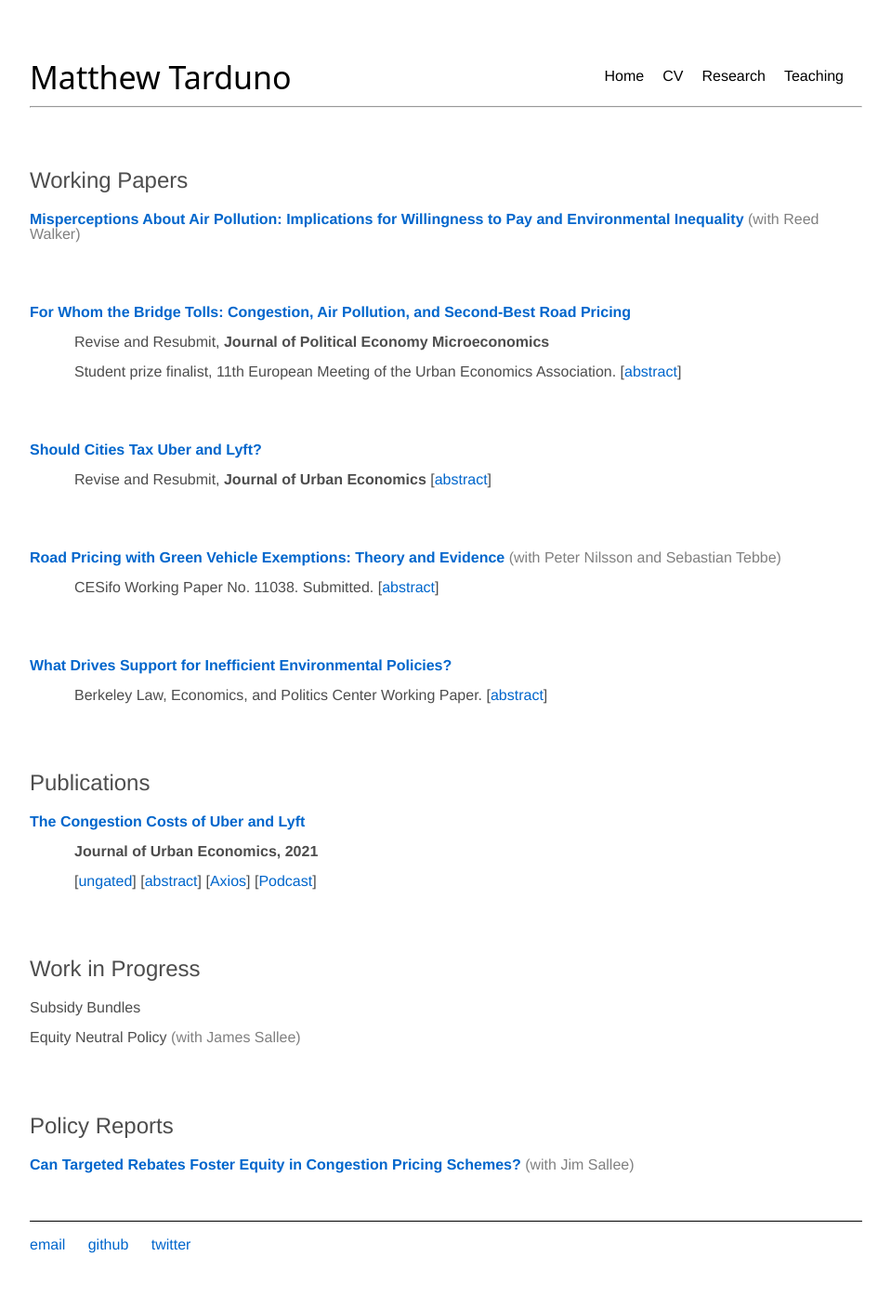
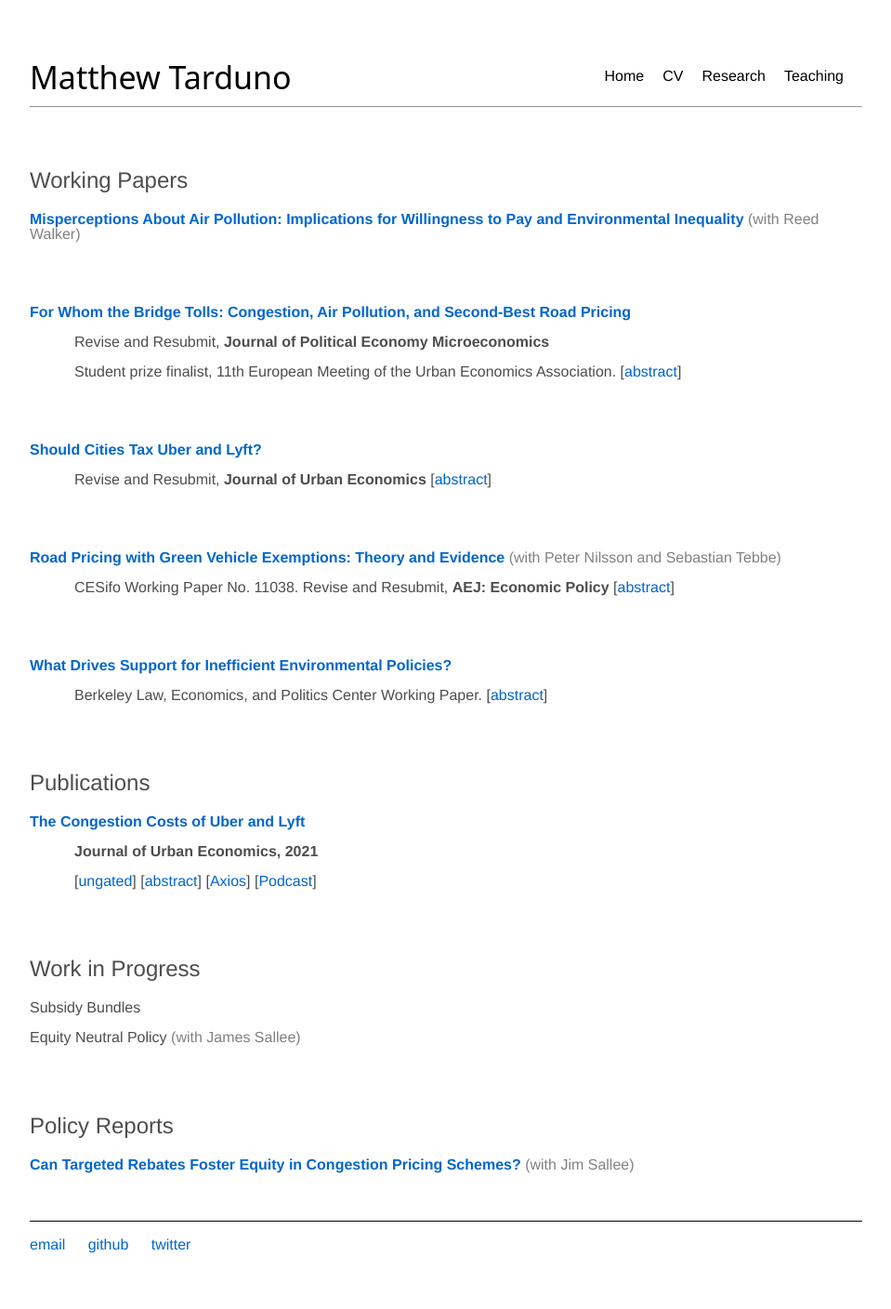
Before and after one commit to Matt-Tarduno/Matt-Tarduno.github.io, a Jekyll site: the page built from research/index.html, in a window 1280 px wide. Shown: the whole page at 93% size, without its empty margins (160-1119 px from the left). Built offline with Jekyll 4.4.1, drawn with Linux system fonts in a browser that asks for light colours.

Commit message:
Update index.html

```diff
--- a/research/index.html
+++ b/research/index.html
@@ -104,7 +104,7 @@ This paper answers three questions about ridesharing taxes: (i) How elastic is r
         <a href="https://papers.ssrn.com/sol3/papers.cfm?abstract_id=4788237" target="_blank">Road Pricing with Green Vehicle Exemptions: Theory and Evidence</a>
         <span style="color: #808080"> (with Peter Nilsson and Sebastian Tebbe)</span>
     </p>
-    <p class="info-line">CESifo Working Paper No. 11038. Submitted.
+    <p class="info-line">CESifo Working Paper No. 11038. Revise and Resubmit, <span class="journal-name">AEJ: Economic Policy</span>
         [<a href="javascript:void(0)" onclick="toggleAbstract('abstract3')">abstract</a>]
     </p>
     <p id="abstract3" class="abstract">
```
